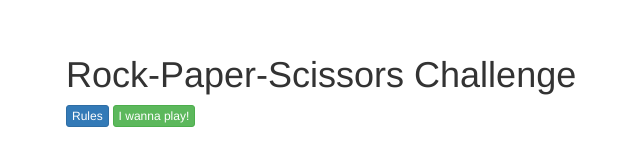
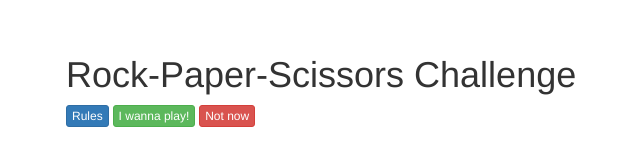
Before and after one commit to DavidPAdams/David_P_Adams, a plain HTML site: page rpsIndex.html in a window 1280 px wide. Shown: the whole page, without its empty margins (4-644 px from the left). Drawn offline with nearby package versions, Linux system fonts and the light colour scheme.

Commit message:
add exit btn to rpsIndex

```diff
--- a/rpsIndex.html
+++ b/rpsIndex.html
@@ -14,6 +14,7 @@
     	<div class="info">
   	  	<button id="rules" class="btn btn-primary btn-xs" type="button" onclick="showRules()">Rules</button>
   	  	<button id="wanna_play" class="btn btn-success btn-xs" type="button" onclick="getPlayerName()">I wanna play!</button>
+        <button class="btn btn-danger btn-xs" type="button" onclick="beDone()">Not now</button>
     		<p id="rule_info"></p>
     	</div>
 
```
